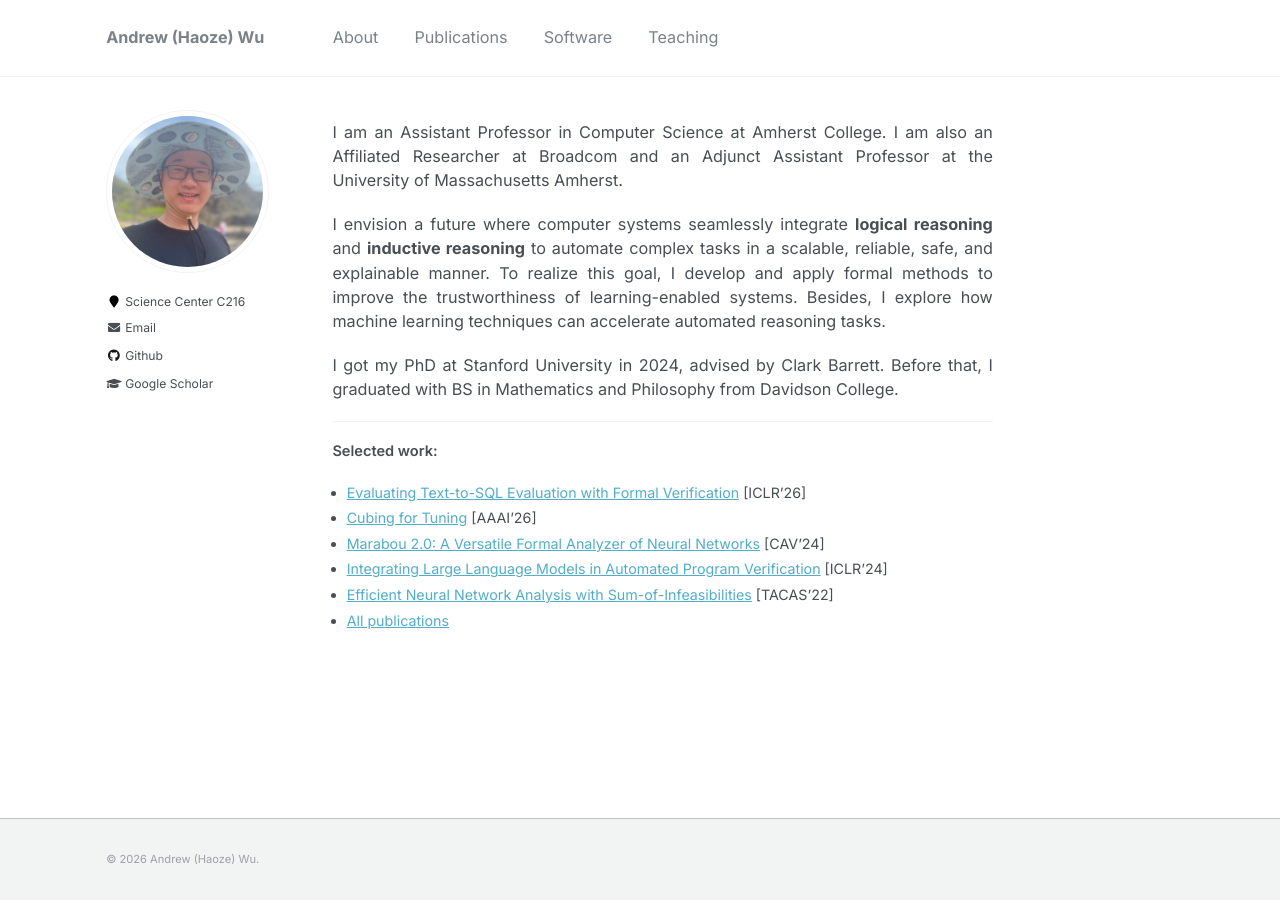
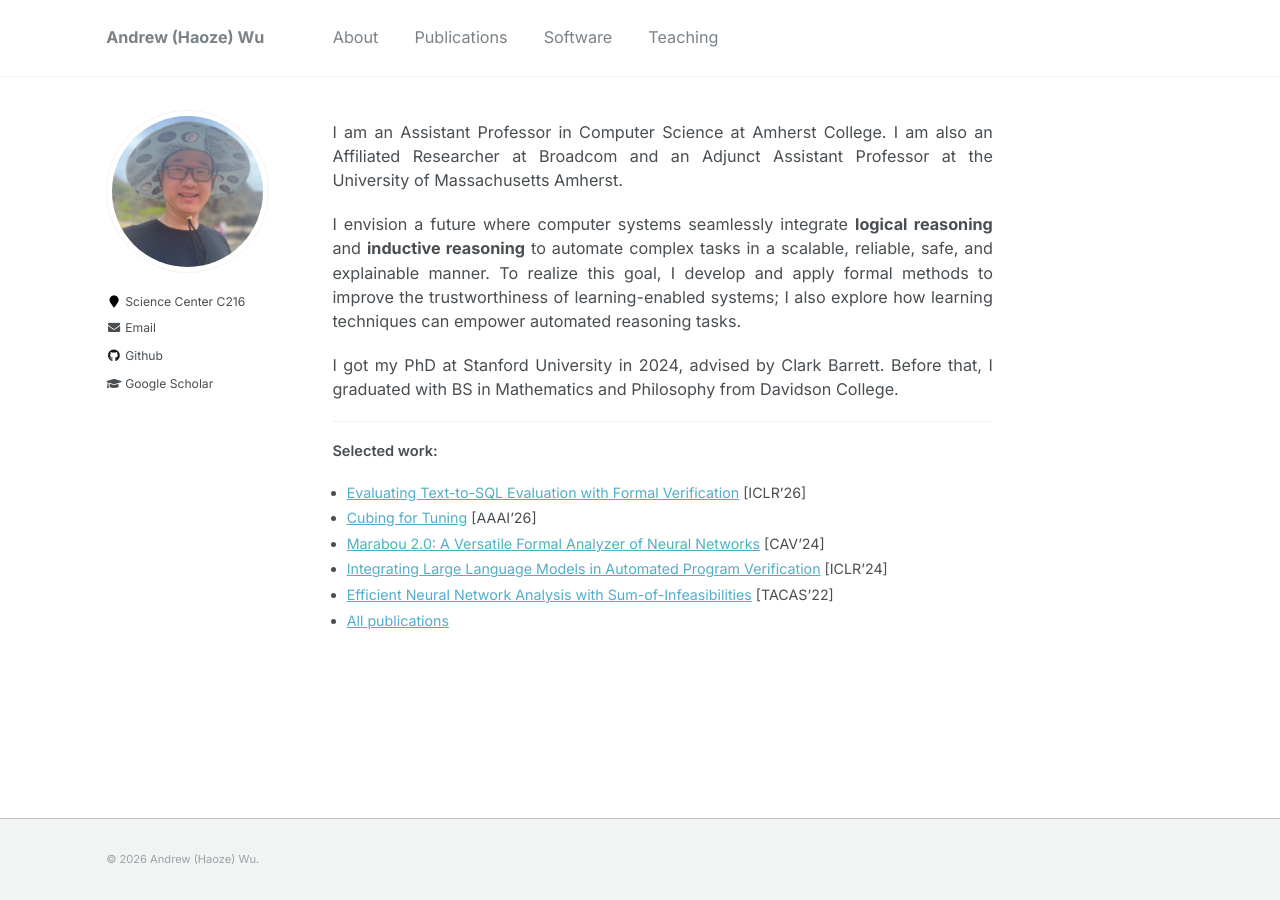
Before and after one commit to wu-haoze/wu-haoze.github.io, a Jekyll site: the page built from _pages/about.md, in a window 1280 px wide. Built offline with Jekyll 4.4.1, drawn with Linux system fonts in a browser that asks for light colours.

Commit message:
Update about.md

```diff
--- a/_pages/about.md
+++ b/_pages/about.md
@@ -12,7 +12,7 @@ classes: [justify-text, about-page]
 
 I am an Assistant Professor in Computer Science at Amherst College. I am also an Affiliated Researcher at Broadcom and an Adjunct Assistant Professor at the University of Massachusetts Amherst.
 
-I envision a future where computer systems seamlessly integrate **logical reasoning** and **inductive reasoning** to automate complex tasks in a scalable, reliable, safe, and explainable manner. To realize this goal, I develop and apply formal methods to improve the trustworthiness of learning-enabled systems. Besides, I explore how machine learning techniques can accelerate automated reasoning tasks.
+I envision a future where computer systems seamlessly integrate **logical reasoning** and **inductive reasoning** to automate complex tasks in a scalable, reliable, safe, and explainable manner. To realize this goal, I develop and apply formal methods to improve the trustworthiness of learning-enabled systems; I also explore how learning techniques can empower automated reasoning tasks.
 
 I got my PhD at Stanford University in 2024, advised by Clark Barrett. Before that, I graduated with BS in Mathematics and Philosophy from Davidson College.
 
```
